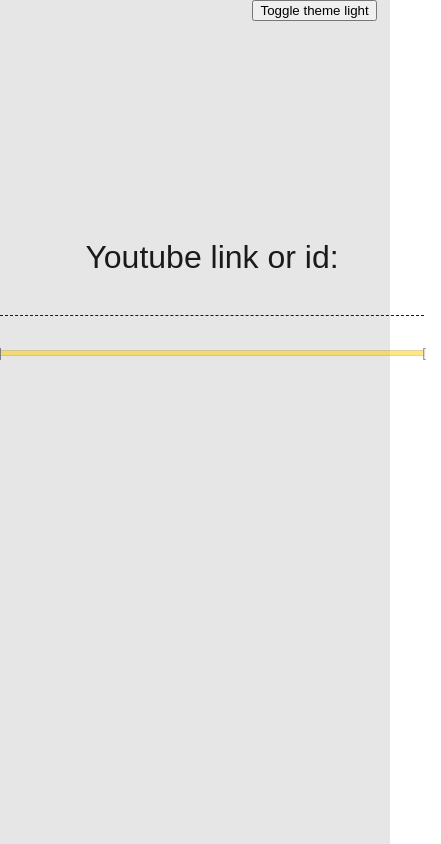
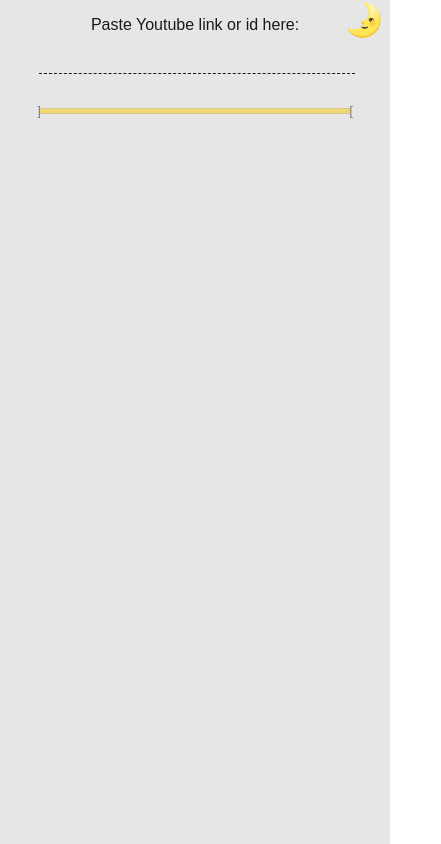
Before and after one commit to RickMeijer/poc_factory, a SvelteKit app in the folder apps/looper/: page / in a window 390 px wide. Shown: the whole page, 441 px wide, since content can reach past the window. Built offline with nearby package versions, Linux system fonts and the light colour scheme.

Commit message:
fix: phone layout wonkieness

```diff
--- a/apps/looper/src/routes/+layout.svelte
+++ b/apps/looper/src/routes/+layout.svelte
@@ -12,6 +12,7 @@
 		}
 	});
 
+	$: themeToggle = $theme === 'dark' ? '☀️' : '🌛';
 	function toggleTheme() {
 		$theme = $theme === 'light' ? 'dark' : 'light';
 		localStorage.setItem('theme', $theme);
@@ -19,7 +20,7 @@
 </script>
 
 <div class={`wrapper theme-${$theme}`}>
-	<button on:click={toggleTheme}>Toggle theme {$theme}</button>
+	<button on:click={toggleTheme}>{themeToggle}</button>
 	<slot />
 </div>
 
@@ -62,6 +63,9 @@
 	button {
 		position: absolute;
 		z-index: 1;
-		right: 1em;
+		right: 0em;
+		background: transparent;
+		border: none;
+		font-size: 2em;
 	}
 </style>
--- a/apps/looper/src/routes/+page.svelte
+++ b/apps/looper/src/routes/+page.svelte
@@ -125,7 +125,7 @@
 
 <div class="video-container">
 	<div class="videoId-input" class:red={error}>
-		Youtube link or id:
+		Paste Youtube link or id here:
 		<input type="text" value={youtubeId} on:keydown={(e) => (youtubeId = onYoutubeIdChange(e))} />
 	</div>
 	<div class="video-controls">
@@ -147,11 +147,6 @@
 				on:input={(e) => (start = labelToSeconds(e.target.value))}
 			/>
 			<div class="ble">
-				{#if status !== 'reset'}
-					{status} loop at {secondsToLabel(currentTime)}
-				{:else}
-					reset loop
-				{/if}
 				<Button on:click={toggleLoop}>
 					<Looper {status} />
 				</Button>
@@ -166,12 +161,16 @@
 </div>
 
 <style lang="scss">
+	h1 {
+		text-align: center;
+	}
 	.video-container {
-		margin: auto;
+		margin: 1em auto;
 		position: relative;
 		display: flex;
 		flex-flow: column;
 		gap: 2em;
+		width: 80%;
 	}
 	.ble {
 		display: flex;
@@ -181,7 +180,6 @@
 	}
 	#player {
 		aspect-ratio: 16/9;
-		width: 100vmin;
 	}
 	.red {
 		color: red;
@@ -195,9 +193,13 @@
 		justify-content: center;
 		gap: 2em;
 		align-items: center;
+		@media (max-width: 500px) {
+			flex-flow: column;
+		}
 		input {
 			color: white;
-			width: 4em;
+			max-width: 4em;
+			width: 100%;
 		}
 	}
 	input {
@@ -217,9 +219,11 @@
 	}
 	.videoId-input {
 		text-align: center;
-		font-size: 2em;
+		font-size: 1em;
 
 		input {
+			font-size: 2em;
+			width: 100%;
 		}
 	}
 	// .video-controls {
```
